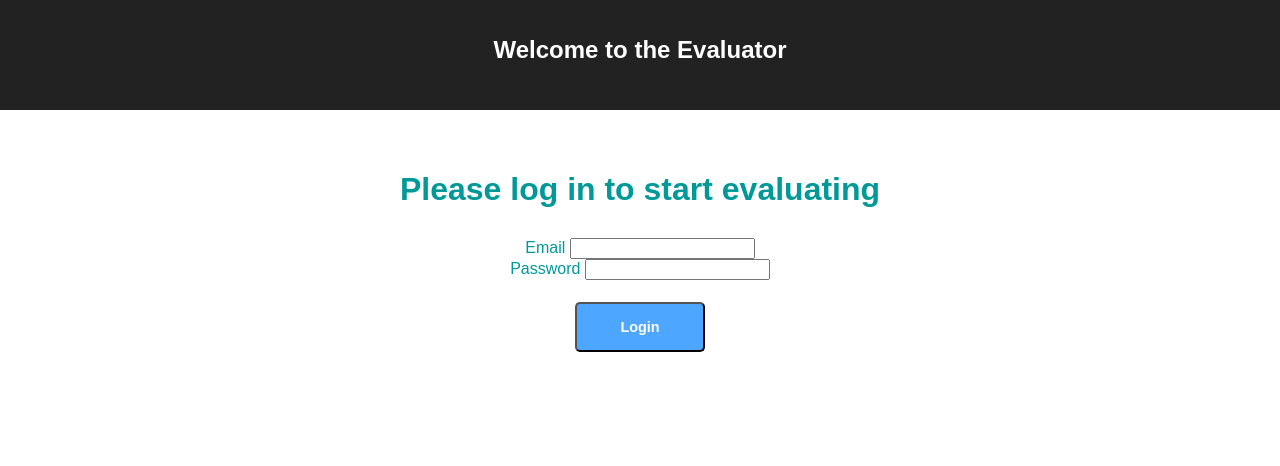
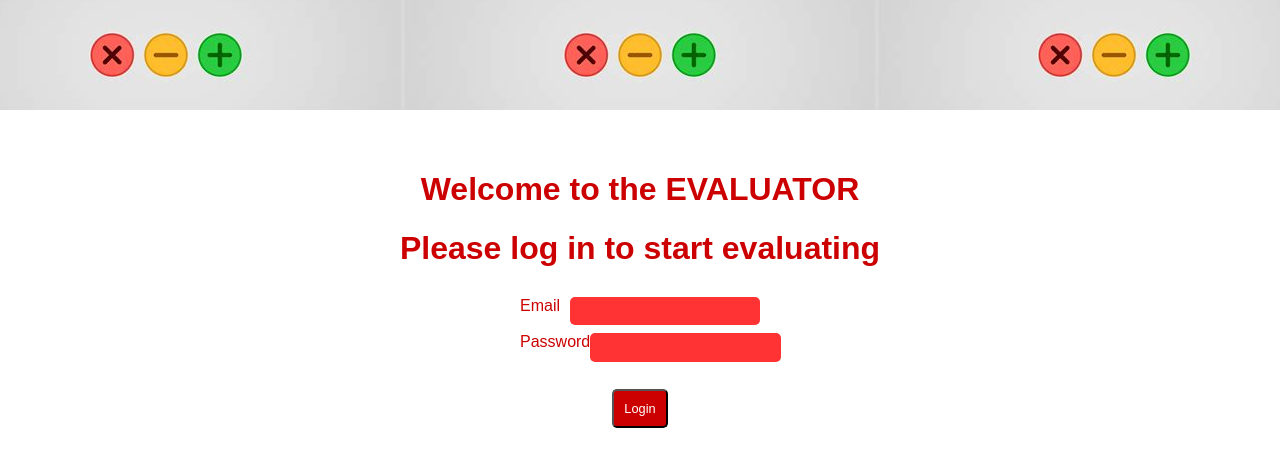
Before and after one commit to Ju1111/evaluator_frontend, a React (Create React App) app: page /login in a window 1280 px wide. Shown: the top 466 px of the page. Built offline with nearby package versions, Linux system fonts and the light colour scheme.

Commit message:
add get batches action

```diff
--- a/src/App.css
+++ b/src/App.css
@@ -8,7 +8,8 @@
 }
 
 .App-header {
-  background-color: #222;
+  background-image: url('trafficlight.jpeg');
+  background-position: center;
   height: 70px;
   padding: 20px;
   color: white;
--- a/src/App.js
+++ b/src/App.js
@@ -9,7 +9,6 @@ class App extends Component {
       <Router>
         <div className="App">
           <header className="App-header">
-            <h1 className="App-title">Welcome to the Evaluator</h1>
           </header>
           <Route exact path="/login" component={ LoginPage } />
           <Route exact path="/" render={ () => <Redirect to="/login" /> } />
--- a/src/actions/teachers.js
+++ b/src/actions/teachers.js
@@ -2,7 +2,7 @@ import * as request from 'superagent'
 import { baseUrl } from '../constants'
 import { USER_LOGIN_SUCCESS, USER_LOGIN_FAILED, USER_LOGOUT } from './types'
 
-export const login = (email, password) => (dispatch) =>
+export const login = (email, password) => (dispatch) => {
 	request
 		.post(`${baseUrl}/logins`)
     .send({ email, password })
@@ -23,3 +23,4 @@ export const login = (email, password) => (dispatch) =>
     		console.error(err)
     	}
     })
+}
--- a/src/actions/types.js
+++ b/src/actions/types.js
@@ -2,3 +2,5 @@ export const USER_LOGIN_SUCCESS = 'USER_LOGIN_SUCCESS'
 export const USER_LOGIN_FAILED = 'USER_LOGIN_FAILED'
 
 export const USER_LOGOUT = 'USER_LOGOUT'
+
+export const GET_BATCHES = 'GET_BATCHES'
--- a/src/login/LoginForm.css
+++ b/src/login/LoginForm.css
@@ -1,23 +1,29 @@
 .Button {
   margin: 1.5em auto;
-  background-color: #4da6ff;
+  background-color: #cc0000;
   color: white;
   text-align: center;
-  font-size: 0.9em;
+  font-size: 0.8em;
   border-radius: 5px;
   cursor: pointer;
   padding: 10px;
-  font-weight: bold;
-  width: 130px;
-  height: 50px;
+  width: auto;
+  height: auto;
   color: white;
 }
 
 .Button:hover {
-  background-color: #009999;
+  background-color: #ff3333;
   cursor: pointer;
 }
 
 .Submit {
   margin: 30px;
 }
+
+.Label {
+  width: 15em;
+  display: flex;
+  justify-content: space-between;
+  margin: 0.5em auto;
+}
--- a/src/login/LoginForm.js
+++ b/src/login/LoginForm.js
@@ -20,14 +20,14 @@ export default class LoginForm extends PureComponent {
 	render() {
 		return (
 			<form className="Submit" onSubmit={ this.handleSubmit }>
-				<div>
+				<div className="Label">
 					<label htmlFor="email">Email </label>
 					<input type="email" name="email" id="email" value={
 						this.state.email || ''
 					} onChange={ this.handleChange } />
 				</div>
 
-				<div>
+				<div className="Label">
 					<label htmlFor="password">Password </label>
 					<input type="password" name="password" id="password" value={
 						this.state.password || ''
--- a/src/login/LoginPage.css
+++ b/src/login/LoginPage.css
@@ -4,5 +4,13 @@
 
 .Login {
   padding: 40px;
-  color: #009999;
+  color: #cc0000;
+  /* background-color: #99ff99; */
 }
+
+input {
+  padding: 0.5em;
+  border: 0;
+  border-radius: 5px;
+  background-color: #ff3333;
+}
--- a/src/login/LoginPage.js
+++ b/src/login/LoginPage.js
@@ -2,7 +2,7 @@ import React, {PureComponent} from 'react'
 import {connect} from 'react-redux'
 import { login } from '../actions/teachers'
 import LoginForm from './LoginForm'
-// import {Redirect} from 'react-router-dom'
+import {Redirect} from 'react-router-dom'
 import './LoginPage.css'
 
 class LoginPage extends PureComponent {
@@ -12,12 +12,13 @@ class LoginPage extends PureComponent {
 	}
 
 	render() {
-		// if (this.props.currentUser) return (
-		// 	<Redirect to="/batches" />
-		// )
+		if (this.props.currentUser) return (
+			<Redirect to="/batches" />
+		)
 
 		return (
 			<div className="Login">
+				<h1>Welcome to the EVALUATOR</h1>
 				<h1>Please log in to start evaluating</h1>
 
 				<LoginForm onSubmit={this.handleSubmit} />
--- a/src/reducers/login.js
+++ b/src/reducers/login.js
@@ -1,6 +1,6 @@
 import { USER_LOGIN_FAILED } from '../actions/types'
 
-export default function (state = {}, {type, payload}) {
+export default function (state = {}, { type, payload }) {
 	switch (type) {
 		case USER_LOGIN_FAILED:
 			return {
```
Also changed, not shown: src/actions/batches.js (added, +19 -0 lines), src/batches/Batch.js (added, +8 -0 lines), src/batches/Batches.js (added, +38 -0 lines), src/trafficlight.jpeg (added).
